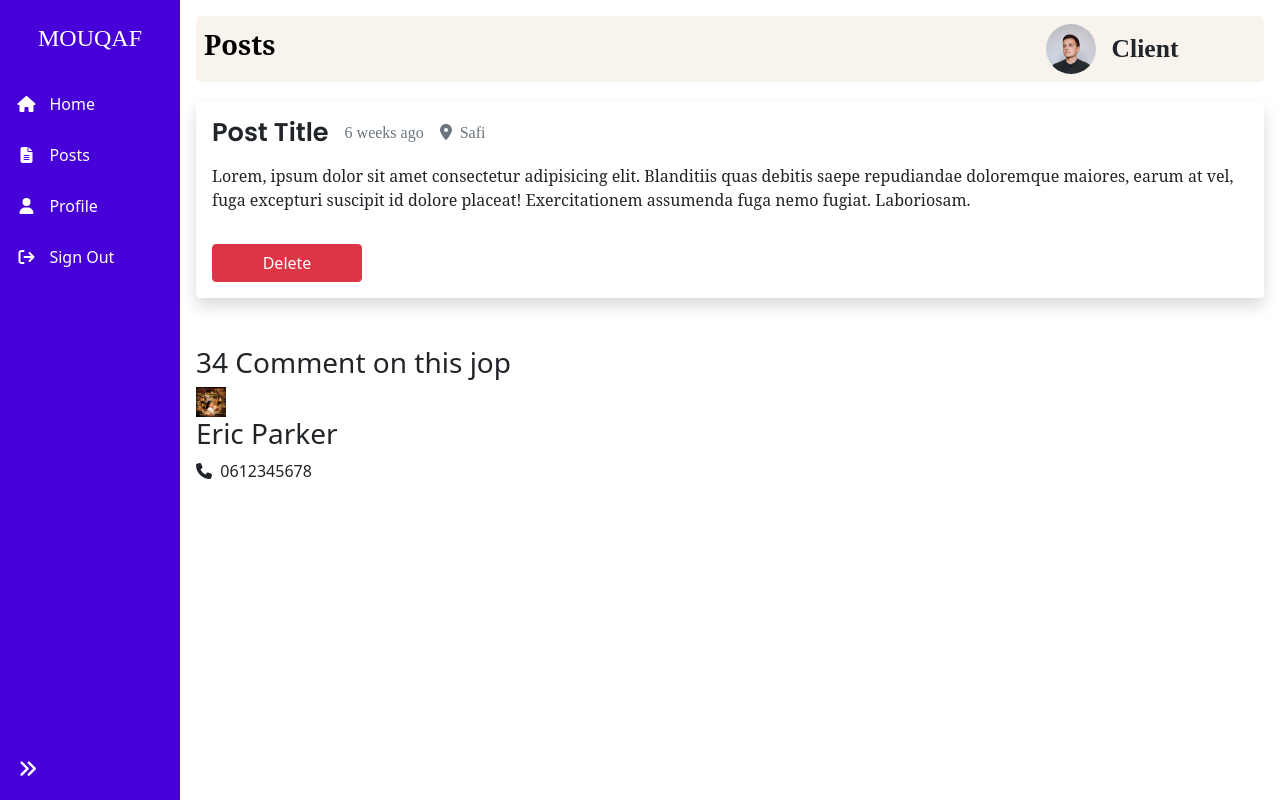
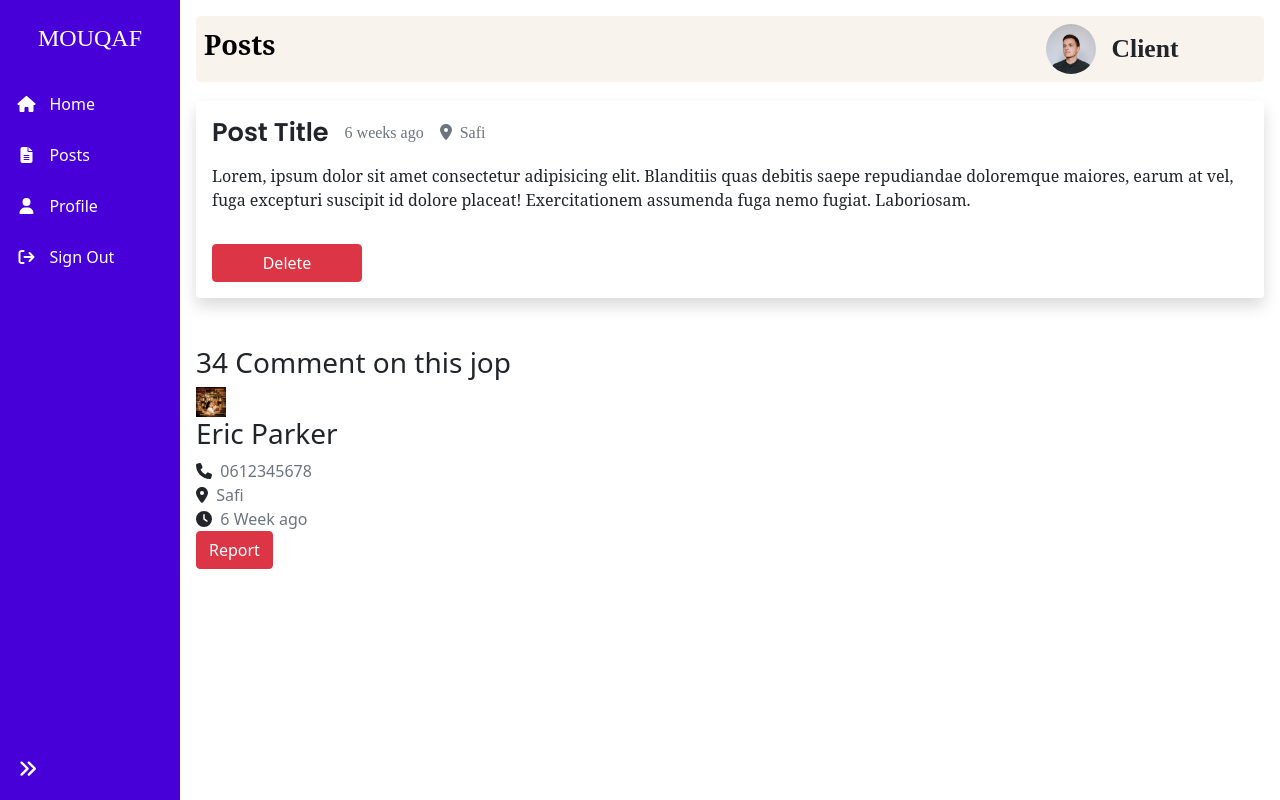
Before and after one commit to abdelhaq-laachari/Mouqaf.ma, a Vue app in the folder front-end/mouqaf/: page /comment in a window 1280 px wide. Built offline with nearby package versions, Linux system fonts and the light colour scheme.

Commit message:
Comment Section

```diff
--- a/front-end/mouqaf/src/views/client/ReadComment.vue
+++ b/front-end/mouqaf/src/views/client/ReadComment.vue
@@ -37,11 +37,22 @@
                         </div>
                         <div class="comment__info">
                             <div class="comment">
-                                <FIcons :icon="['fas', 'phone']" class="b-icon face" />&nbsp;
-                                <span>0612345678</span>
+                                <FIcons :icon="['fas', 'phone']" class="b-icon" />&nbsp;
+                                <span class="text-muted">0612345678</span>
+                            </div>
+                            <div class="comment">
+                                <FIcons :icon="['fas', 'map-marker-alt']" class="b-icon" />&nbsp;
+                                <span class="text-muted">Safi</span>
+                            </div>
+                            <div class="comment">
+                                <FIcons :icon="['fas', 'clock']" class="b-icon " />&nbsp;
+                                <span class="text-muted">6 Week ago</span>
                             </div>
                         </div>
                     </div>
+                </div>
+                <div class="comment__btn">
+                    <button class="btn btn-danger">Report</button>
                 </div>
             </div>
         </div>
```
